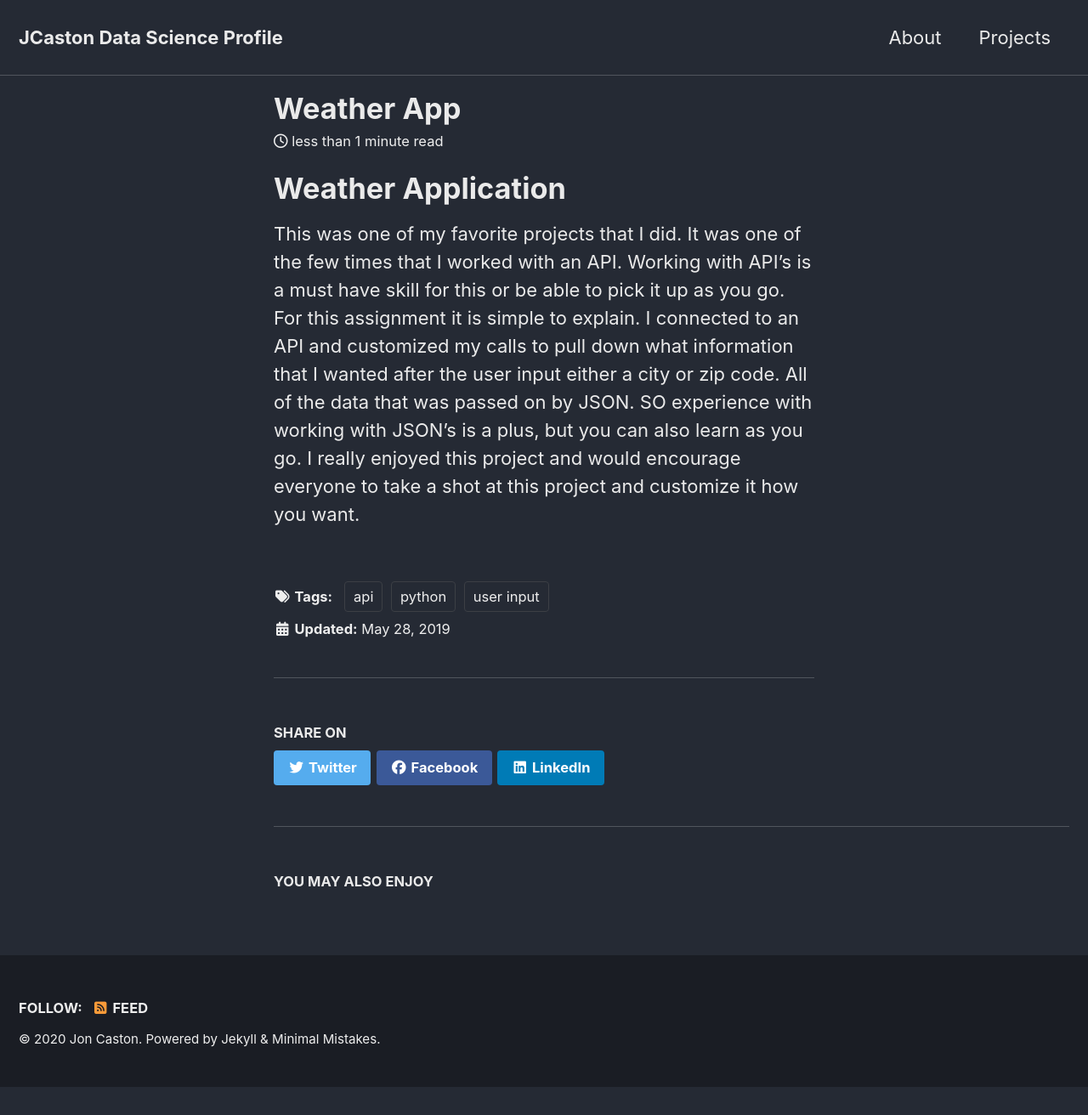
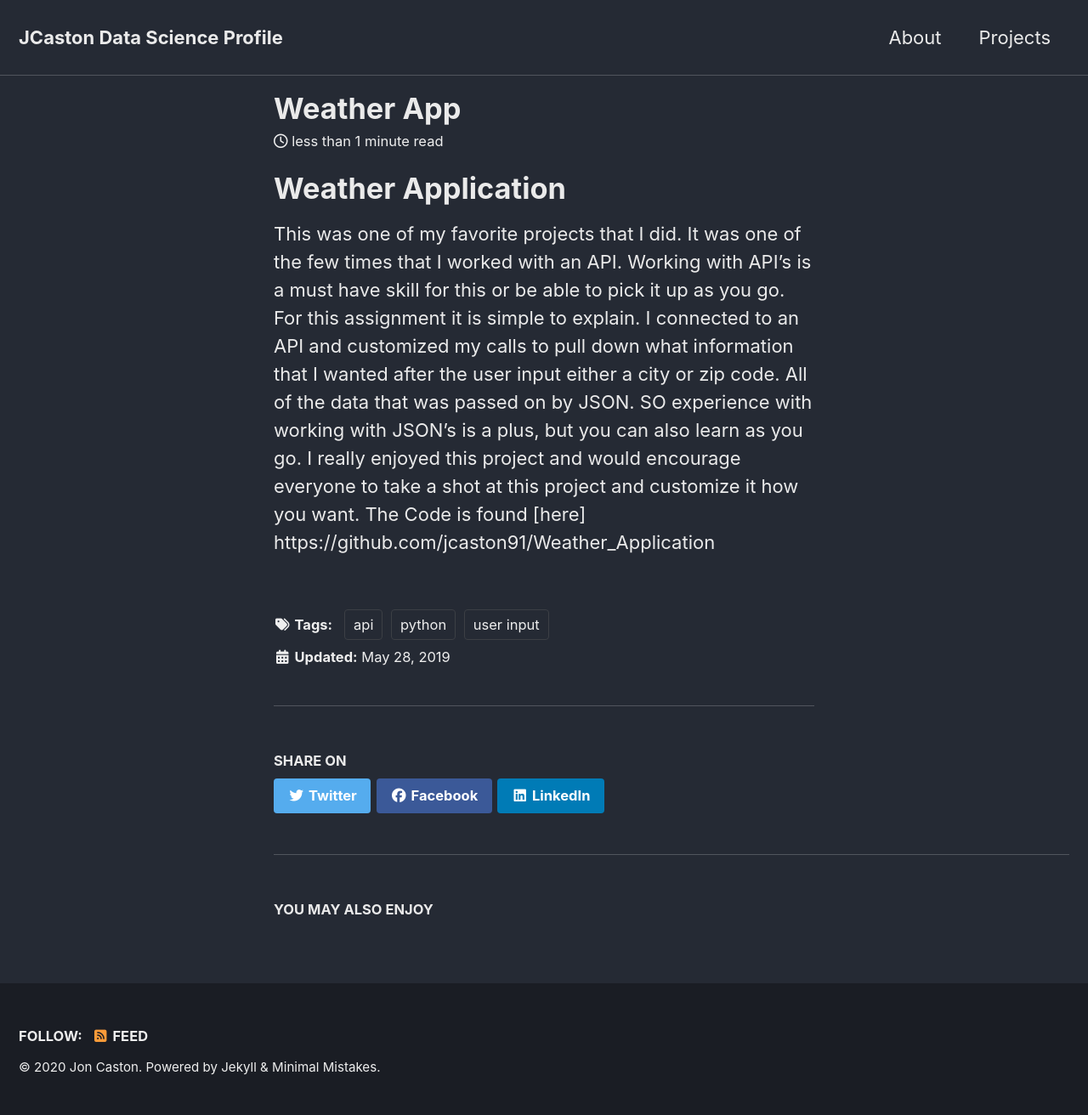
Before and after one commit to jcaston91/jcaston91.github.io, a Jekyll site: the page built from _posts/2019-05-28-Weather_Application.md, in a window 1280 px wide. Shown: the whole page at 85% size. Built offline with Jekyll 4.4.1, drawn with Linux system fonts in a browser that asks for light colours; cached includes are drawn as plain includes; nearby versions of some CDN libraries; before the commit the page ends 1279 px from its top, so only the background shows below that.

Commit message:
Update 2019-05-28-Weather_Application.md

```diff
--- a/_posts/2019-05-28-Weather_Application.md
+++ b/_posts/2019-05-28-Weather_Application.md
@@ -8,4 +8,4 @@ excerpt: "A weather application that can give you real time weather updates."
 
 # Weather Application
 
-This was one of my favorite projects that I did. It was one of the few times that I worked with an API. Working with API's is a must have skill for this or be able to pick it up as you go. For this assignment it is simple to explain. I connected to an API and customized my calls to pull down what information that I wanted after the user input either a city or zip code. All of the data that was passed on by JSON. SO experience with working with JSON's is a plus, but you can also learn as you go. I really enjoyed this project and would encourage everyone to take a shot at this project and customize it how you want.
+This was one of my favorite projects that I did. It was one of the few times that I worked with an API. Working with API's is a must have skill for this or be able to pick it up as you go. For this assignment it is simple to explain. I connected to an API and customized my calls to pull down what information that I wanted after the user input either a city or zip code. All of the data that was passed on by JSON. SO experience with working with JSON's is a plus, but you can also learn as you go. I really enjoyed this project and would encourage everyone to take a shot at this project and customize it how you want. The Code is found [here] https://github.com/jcaston91/Weather_Application
```
